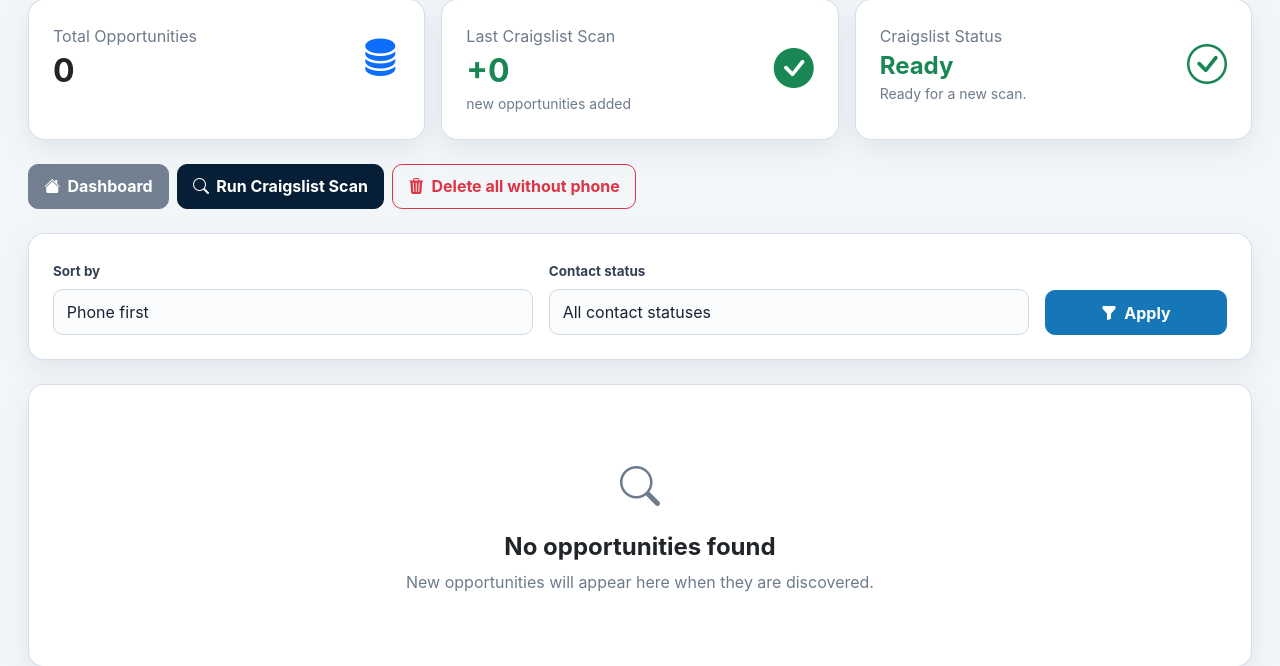
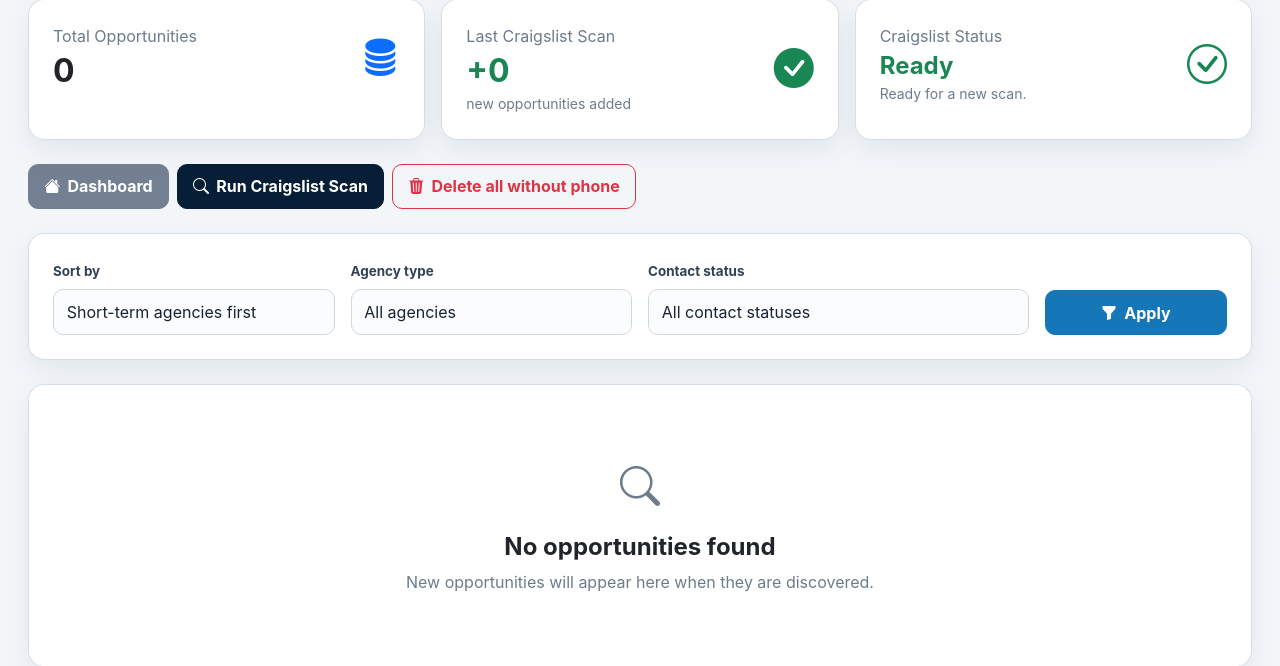
Before and after one commit to danidcr016/owner-acquisition-crm, a Flask app: page /discovery in a window 1280 px wide. Shown: the part 208-874 px from the top of the page. Run offline with Flask 3, Linux system fonts and the light colour scheme; a user stored in the database is signed in; data comes from the database, SQL or seed files in the repository; data that the repository does not hold is empty.

Commit message:
short term v1

```diff
--- a/app.py
+++ b/app.py
@@ -292,6 +292,14 @@ class DiscoveryLead(db.Model):
         db.String(40),
         nullable=False,
         default="no_contact_found"
+    )
+    is_short_term = db.Column(
+        db.Boolean,
+        nullable=False,
+        default=False
+    )
+    short_term_reason = db.Column(
+        db.String(255)
     )
 
     source = db.Column(
@@ -376,6 +384,26 @@ def get_agents():
 
 
 # =========================================================
+# SHORT-TERM AGENCY CLASSIFICATION
+# =========================================================
+SHORT_TERM_INDICATORS = (
+    "holiday home", "vacation home", "short term", "short-term",
+    "short stay", "short-stay", "serviced apartment",
+    "monthly rental", "corporate housing",
+)
+
+
+def infer_short_term_classification(title, description, source, explicit=None, reason=None):
+    if explicit is not None:
+        return bool(explicit), str(reason or "").strip()
+    if str(source or "").strip().lower() != "property finder":
+        return False, ""
+    searchable = f"{title or ''} {description or ''}".lower()
+    matches = [value for value in SHORT_TERM_INDICATORS if value in searchable]
+    return bool(matches), ", ".join(dict.fromkeys(matches))
+
+
+# =========================================================
 # CREATE DISCOVERY LEAD
 # =========================================================
 
@@ -387,19 +415,18 @@ def create_discovery_lead(
     url,
     phone=None,
     score=None,
-    contact_status="no_contact_found"
+    contact_status="no_contact_found",
+    is_short_term=None,
+    short_term_reason=None,
+    short_term_priority=None
 ):
-
-    existing_lead = DiscoveryLead.query.filter_by(
-        url=url
-    ).first()
-
-
-    # Existing opportunity
+    inferred_short_term, inferred_reason = infer_short_term_classification(
+        title, description, source, explicit=is_short_term, reason=short_term_reason
+    )
+
+    existing_lead = DiscoveryLead.query.filter_by(url=url).first()
     if existing_lead:
-
         changed = False
-
         if phone and not existing_lead.phone:
             existing_lead.phone = phone
             existing_lead.contact_status = "phone_found"
@@ -407,50 +434,34 @@ def create_discovery_lead(
         elif contact_status and existing_lead.contact_status != contact_status:
             existing_lead.contact_status = contact_status
             changed = True
-
+        if inferred_short_term and not existing_lead.is_short_term:
+            existing_lead.is_short_term = True
+            changed = True
+        if inferred_reason and existing_lead.short_term_reason != inferred_reason:
+            existing_lead.short_term_reason = inferred_reason
+            changed = True
         if changed:
             db.session.commit()
-
         return existing_lead
 
-
-    # Calculate score if not provided
     if score is None:
-
-        score = calculate_score(
-            description or ""
-        )
-
+        score = calculate_score(description or "")
 
     discovery_lead = DiscoveryLead(
-
         title=title,
-
         description=description,
-
         city=city,
-
         phone=phone,
         contact_status=("phone_found" if phone else contact_status),
-
+        is_short_term=inferred_short_term,
+        short_term_reason=inferred_reason or None,
         source=source,
-
         url=url,
-
         score=score,
-
         found_at=datetime.utcnow()
-
-    )
-
-
-    db.session.add(
-        discovery_lead
-    )
-
+    )
+    db.session.add(discovery_lead)
     db.session.commit()
-
-
     return discovery_lead
 
 
@@ -1461,11 +1472,18 @@ def discovery():
     if user.role == "agent":
         return redirect("/")
 
-    sort_by = request.args.get("sort", "phone_first").strip()
+    sort_by = request.args.get("sort", "short_term_first").strip()
     contact_filter = request.args.get("contact", "all").strip()
+    agency_type = request.args.get("agency_type", "all").strip()
     page = max(request.args.get("page", 1, type=int) or 1, 1)
 
     query = DiscoveryLead.query
+    if agency_type == "short_term":
+        query = query.filter(DiscoveryLead.is_short_term.is_(True))
+    elif agency_type == "general":
+        query = query.filter(DiscoveryLead.is_short_term.is_(False))
+    else:
+        agency_type = "all"
 
     if contact_filter == "phone_found":
         query = query.filter(
@@ -1483,7 +1501,14 @@ def discovery():
     else:
         contact_filter = "all"
 
-    if sort_by == "newest":
+    if sort_by == "short_term_first":
+        query = query.order_by(
+            case((DiscoveryLead.is_short_term.is_(True), 0), else_=1).asc(),
+            case((db.and_(DiscoveryLead.phone.isnot(None), DiscoveryLead.phone != ""), 0), else_=1).asc(),
+            DiscoveryLead.score.desc(),
+            DiscoveryLead.found_at.desc()
+        )
+    elif sort_by == "newest":
         query = query.order_by(
             DiscoveryLead.found_at.desc(),
             DiscoveryLead.id.desc()
@@ -1527,6 +1552,7 @@ def discovery():
         total_opportunities=DiscoveryLead.query.count(),
         sort_by=sort_by,
         contact_filter=contact_filter,
+        agency_type=agency_type,
         current_user=user,
         scan_running=craigslist_scan_status["running"],
         last_scan_count=craigslist_scan_status["added"]
@@ -1923,6 +1949,38 @@ with app.app_context():
 
             connection.commit()
 
+    # Add short-term classification fields if missing
+    if "is_short_term" not in discovery_lead_columns:
+        with db.engine.connect() as connection:
+            connection.execute(text(
+                "ALTER TABLE discovery_lead ADD COLUMN is_short_term BOOLEAN NOT NULL DEFAULT FALSE"
+            ))
+            connection.commit()
+
+    if "short_term_reason" not in discovery_lead_columns:
+        with db.engine.connect() as connection:
+            connection.execute(text(
+                "ALTER TABLE discovery_lead ADD COLUMN short_term_reason VARCHAR(255)"
+            ))
+            connection.commit()
+
+    # Backfill existing Property Finder agencies using strong name/description indicators.
+    with db.engine.connect() as connection:
+        connection.execute(text(
+            "UPDATE discovery_lead SET is_short_term = TRUE "
+            "WHERE LOWER(TRIM(COALESCE(source, ''))) = 'property finder' AND ("
+            "LOWER(COALESCE(title, '') || ' ' || COALESCE(description, '')) LIKE '%holiday home%' OR "
+            "LOWER(COALESCE(title, '') || ' ' || COALESCE(description, '')) LIKE '%vacation home%' OR "
+            "LOWER(COALESCE(title, '') || ' ' || COALESCE(description, '')) LIKE '%short term%' OR "
+            "LOWER(COALESCE(title, '') || ' ' || COALESCE(description, '')) LIKE '%short-term%' OR "
+            "LOWER(COALESCE(title, '') || ' ' || COALESCE(description, '')) LIKE '%short stay%' OR "
+            "LOWER(COALESCE(title, '') || ' ' || COALESCE(description, '')) LIKE '%serviced apartment%' OR "
+            "LOWER(COALESCE(title, '') || ' ' || COALESCE(description, '')) LIKE '%monthly rental%' OR "
+            "LOWER(COALESCE(title, '') || ' ' || COALESCE(description, '')) LIKE '%corporate housing%'"
+            ")"
+        ))
+        connection.commit()
+
     # =====================================================
     # CREATE DEFAULT USERS
     # =====================================================
--- a/templates/discovery.html
+++ b/templates/discovery.html
@@ -116,9 +116,10 @@
 <div class="card shadow-sm mb-4">
     <div class="card-body">
         <form method="GET" action="/discovery" class="row g-3 align-items-end">
-            <div class="col-md-5">
+            <div class="col-lg-3 col-md-6">
                 <label for="sort" class="form-label">Sort by</label>
                 <select id="sort" name="sort" class="form-select">
+                    <option value="short_term_first" {% if sort_by == "short_term_first" %}selected{% endif %}>Short-term agencies first</option>
                     <option value="phone_first" {% if sort_by == "phone_first" %}selected{% endif %}>Phone first</option>
                     <option value="newest" {% if sort_by == "newest" %}selected{% endif %}>Newest found first</option>
                     <option value="oldest" {% if sort_by == "oldest" %}selected{% endif %}>Oldest found first</option>
@@ -126,7 +127,15 @@
                     <option value="score_low" {% if sort_by == "score_low" %}selected{% endif %}>Lowest score</option>
                 </select>
             </div>
-            <div class="col-md-5">
+            <div class="col-lg-3 col-md-6">
+                <label for="agency_type" class="form-label">Agency type</label>
+                <select id="agency_type" name="agency_type" class="form-select">
+                    <option value="all" {% if agency_type == "all" %}selected{% endif %}>All agencies</option>
+                    <option value="short_term" {% if agency_type == "short_term" %}selected{% endif %}>Short-term priority</option>
+                    <option value="general" {% if agency_type == "general" %}selected{% endif %}>General agencies</option>
+                </select>
+            </div>
+            <div class="col-lg-4 col-md-8">
                 <label for="contact" class="form-label">Contact status</label>
                 <select id="contact" name="contact" class="form-select">
                     <option value="all" {% if contact_filter == "all" %}selected{% endif %}>All contact statuses</option>
@@ -136,7 +145,7 @@
                     <option value="no_contact_found" {% if contact_filter == "no_contact_found" %}selected{% endif %}>No phone</option>
                 </select>
             </div>
-            <div class="col-md-2 d-grid">
+            <div class="col-lg-2 col-md-4 d-grid">
                 <button type="submit" class="btn btn-primary"><i class="bi bi-funnel-fill"></i> Apply</button>
             </div>
         </form>
@@ -156,7 +165,18 @@
                 <tbody>
                     {% for item in opportunities %}
                     <tr>
-                        <td><strong>{{ item.title }}</strong></td>
+                        <td>
+                            <strong>{{ item.title }}</strong>
+                            {% if item.is_short_term %}
+                                <div class="mt-1">
+                                    <span class="badge bg-info text-dark" title="{{ item.short_term_reason or 'Short-term indicator found' }}">
+                                        <i class="bi bi-calendar2-week-fill"></i> Short-term priority
+                                    </span>
+                                </div>
+                            {% else %}
+                                <div class="mt-1"><span class="badge bg-light text-secondary border">General agency</span></div>
+                            {% endif %}
+                        </td>
                         <td>
                             {% if item.description %}
                             <button type="button" class="btn btn-sm btn-outline-secondary"
@@ -221,12 +241,12 @@
             <div class="d-flex justify-content-between align-items-center flex-wrap gap-2">
                 <small class="text-muted">Page {{ pagination.page }} of {{ pagination.pages }} | {{ pagination.total }} matching opportunities</small>
                 <ul class="pagination mb-0">
-                    <li class="page-item {% if not pagination.has_prev %}disabled{% endif %}"><a class="page-link" href="{{ url_for('discovery', page=pagination.prev_num if pagination.has_prev else 1, sort=sort_by, contact=contact_filter) }}">Previous</a></li>
+                    <li class="page-item {% if not pagination.has_prev %}disabled{% endif %}"><a class="page-link" href="{{ url_for('discovery', page=pagination.prev_num if pagination.has_prev else 1, sort=sort_by, contact=contact_filter, agency_type=agency_type) }}">Previous</a></li>
                     {% for n in pagination.iter_pages(left_edge=1, right_edge=1, left_current=2, right_current=2) %}
-                        {% if n %}<li class="page-item {% if n == pagination.page %}active{% endif %}"><a class="page-link" href="{{ url_for('discovery', page=n, sort=sort_by, contact=contact_filter) }}">{{ n }}</a></li>
+                        {% if n %}<li class="page-item {% if n == pagination.page %}active{% endif %}"><a class="page-link" href="{{ url_for('discovery', page=n, sort=sort_by, contact=contact_filter, agency_type=agency_type) }}">{{ n }}</a></li>
                         {% else %}<li class="page-item disabled"><span class="page-link">...</span></li>{% endif %}
                     {% endfor %}
-                    <li class="page-item {% if not pagination.has_next %}disabled{% endif %}"><a class="page-link" href="{{ url_for('discovery', page=pagination.next_num if pagination.has_next else pagination.pages, sort=sort_by, contact=contact_filter) }}">Next</a></li>
+                    <li class="page-item {% if not pagination.has_next %}disabled{% endif %}"><a class="page-link" href="{{ url_for('discovery', page=pagination.next_num if pagination.has_next else pagination.pages, sort=sort_by, contact=contact_filter, agency_type=agency_type) }}">Next</a></li>
                 </ul>
             </div>
         </nav>
```
Also changed, not shown: discovery/sources/propertyfinder_source.py (+55 -1 lines).
